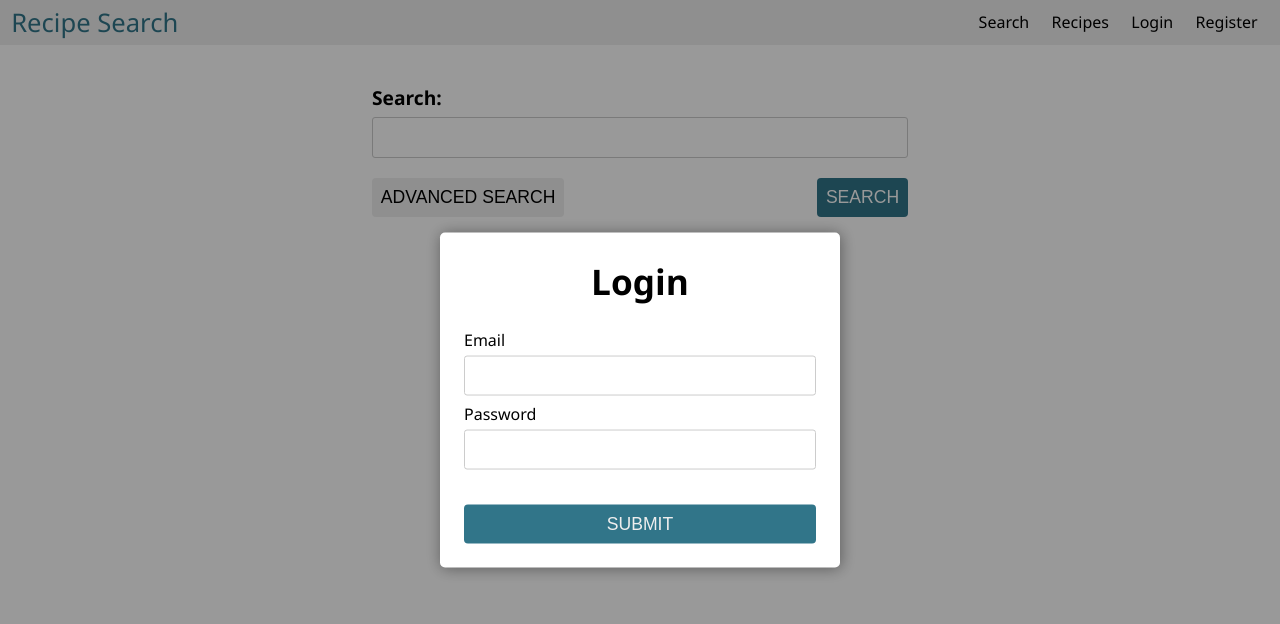
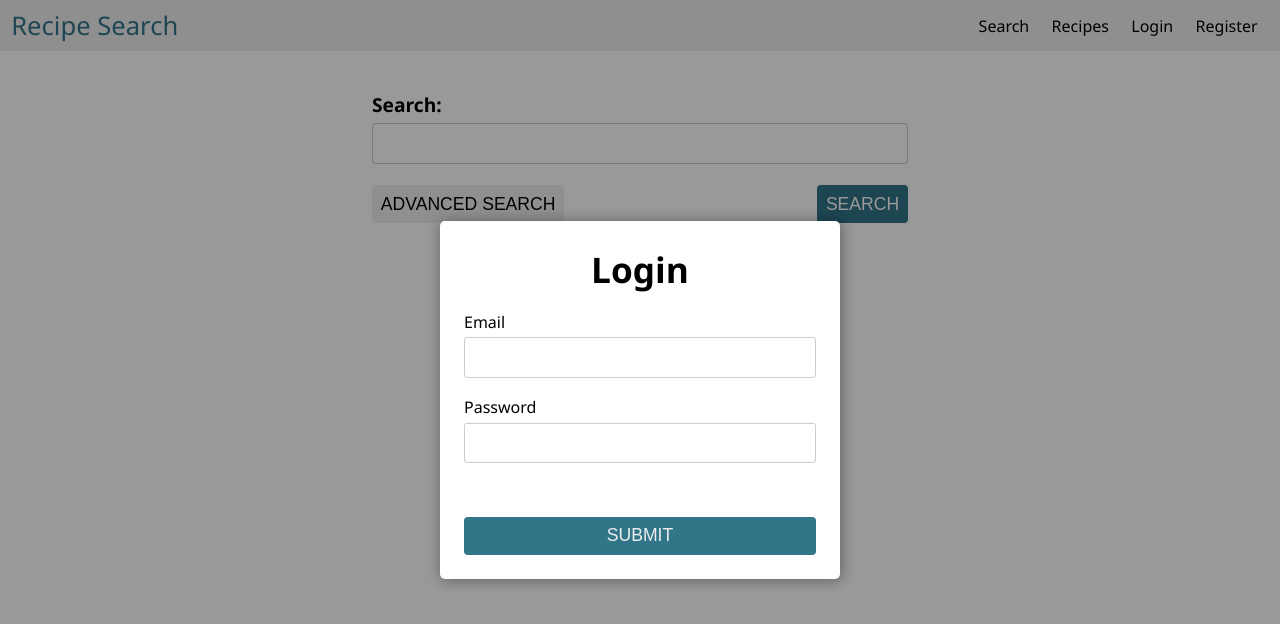
Before and after one commit to HoangNguyen-CA/cooking-recipe-app, a React (Create React App) app in the folder client/: page / in a window 1280 px wide. Both pictures are taken after a click on the link "Login". Shown: the top 624 px of the page. Built offline with nearby package versions, Linux system fonts and the light colour scheme; no server answers.

Commit message:
finished error messages on login/register, tweaked some ui components, ready for redeploy

```diff
--- a/client/src/components/Forms/FormGroup.js
+++ b/client/src/components/Forms/FormGroup.js
@@ -20,6 +20,25 @@ const ValidatedInput = styled(TextInput)`
 
 const Group = styled.div``;
 
+const Message = styled.small`
+  display: block;
+  padding-left: 1em;
+  color: ${(props) => props.theme.colors.danger};
+  font-size: 0.8rem;
+  text-transform: capitalize;
+  ${(props) => {
+    if (!props.valid && props.touched && props.msg !== '') {
+      return 'opacity: 1;';
+    } else {
+      return 'opacity: 0;';
+    }
+  }}
+`;
+
+const NoMarginLabel = styled(Label)`
+  margin-top: 0;
+`;
+
 const Input = (props) => {
   let inputElement = null;
 
@@ -40,6 +59,7 @@ const Input = (props) => {
         <ValidatedInput
           {...props.elementConfig}
           valid={props.valid}
+          touched={props.touched}
           value={props.value}
           onChange={props.changed}
         ></ValidatedInput>
@@ -47,8 +67,11 @@ const Input = (props) => {
   }
   return (
     <Group>
-      <Label>{props.label}</Label>
+      <NoMarginLabel>{props.label}</NoMarginLabel>
       {inputElement}
+      <Message valid={props.valid} touched={props.touched} msg={props.msg}>
+        {props.msg || '_'}
+      </Message>
     </Group>
   );
 };
--- a/client/src/components/Forms/FormInputs.js
+++ b/client/src/components/Forms/FormInputs.js
@@ -19,6 +19,7 @@ const Form = (props) => {
       changed={(e) => props.handleInputChanged(e, formElement.id)}
       valid={formElement.config.valid}
       touched={formElement.config.touched}
+      msg={formElement.config.msg}
     />
   ));
   return <>{form}</>;
--- a/client/src/components/UI/Spinner/Spinner.js
+++ b/client/src/components/UI/Spinner/Spinner.js
@@ -21,6 +21,7 @@ const Container = styled.div`
   overflow: hidden;
   width: 80%;
   margin: auto;
+  max-width: 500px;
 `;
 
 export default function LoadingIcon() {
--- a/client/src/containers/Auth/LoginModal.js
+++ b/client/src/containers/Auth/LoginModal.js
@@ -38,6 +38,7 @@ function LoginModal(props) {
         isEmail: true,
       },
       value: '',
+      msg: '',
       valid: false,
       touched: false,
     },
@@ -51,21 +52,25 @@ function LoginModal(props) {
         minLength: 5,
       },
       value: '',
+      msg: '',
       valid: false,
       touched: false,
     },
   });
 
   const handleInputChanged = (event, controlName) => {
+    const { valid, msg } = checkValidity(
+      event.target.value,
+      controls[controlName].validation,
+      controlName
+    );
     const updatedControls = {
       ...controls,
       [controlName]: {
         ...controls[controlName],
         value: event.target.value,
-        valid: checkValidity(
-          event.target.value,
-          controls[controlName].validation
-        ),
+        msg: msg,
+        valid: valid,
         touched: true,
       },
     };
--- a/client/src/containers/Auth/RegisterModal.js
+++ b/client/src/containers/Auth/RegisterModal.js
@@ -68,15 +68,18 @@ function RegisterModal(props) {
   });
 
   const handleInputChanged = (event, controlName) => {
+    const { valid, msg } = checkValidity(
+      event.target.value,
+      controls[controlName].validation,
+      controlName
+    );
     const updatedControls = {
       ...controls,
       [controlName]: {
         ...controls[controlName],
         value: event.target.value,
-        valid: checkValidity(
-          event.target.value,
-          controls[controlName].validation
-        ),
+        msg: msg,
+        valid: valid,
         touched: true,
       },
     };
--- a/client/src/containers/Navbar/Navbar.js
+++ b/client/src/containers/Navbar/Navbar.js
@@ -20,7 +20,7 @@ const StyledNavbar = styled.div`
   display: flex;
   justify-content: space-between;
   align-items: center;
-  padding: 0.3em 0.7em;
+  padding: 0.5em 0.7em;
 `;
 
 const Title = styled.h1`
--- a/client/src/shared/formAuth.js
+++ b/client/src/shared/formAuth.js
@@ -1,23 +1,46 @@
-export const checkValidity = (value, rules) => {
+export const checkValidity = (value, rules, name = '') => {
   if (!rules) return true;
   let isValid = true;
+  let msg = null;
+
+  const finish = () => {
+    return { valid: isValid, msg };
+  };
+
   if (rules.required) {
-    isValid = value.trim() !== '' && isValid;
+    if (value.trim() == '') {
+      msg = `${name} is required`;
+      isValid = false;
+      finish();
+    }
   }
   if (rules.minLength) {
-    isValid = value.length >= rules.minLength && isValid;
+    if (value.length < rules.minLength) {
+      msg = `${name} is too short, minimum ${rules.minLength} characters required`;
+      isValid = false;
+      finish();
+    }
   }
   if (rules.maxLength) {
-    isValid = value.length <= rules.maxLength && isValid;
+    if (value.length > rules.maxLength) {
+      msg = `${name} is too long, maximum ${rules.maxLength} characters required`;
+      isValid = false;
+      finish();
+    }
   }
 
   if (rules.isEmail) {
-    isValid =
-      /(?!^[.+&'_-]*@.*$)(^[_\w\d+&'-]+(\.[_\w\d+&'-]*)*@[\w\d-]+(\.[\w\d-]+)*\.(([\d]{1,3})|([\w]{2,}))$)/.test(
+    if (
+      !/(?!^[.+&'_-]*@.*$)(^[_\w\d+&'-]+(\.[_\w\d+&'-]*)*@[\w\d-]+(\.[\w\d-]+)*\.(([\d]{1,3})|([\w]{2,}))$)/.test(
         value
-      ) && isValid;
+      )
+    ) {
+      msg = `email is invalid`;
+      isValid = false;
+      finish();
+    }
   }
-  return isValid;
+  return { valid: isValid, msg };
 };
 
 export const checkSubmitValidity = (controls) => {
--- a/client/src/theme/theme.js
+++ b/client/src/theme/theme.js
@@ -6,5 +6,10 @@ const theme = {
     danger: '#CF000F',
     blue: '#22A7F0',
   },
+  breakpoints: {
+    tablet: '(min-width: 600px)',
+    laptop: '(min-width: 1400px)',
+    desktop: '(min-width: 1900px)',
+  },
 };
 export default theme;
```
